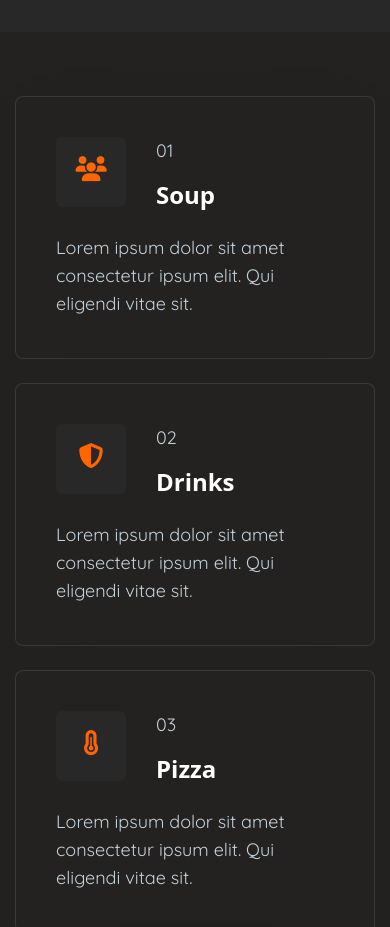
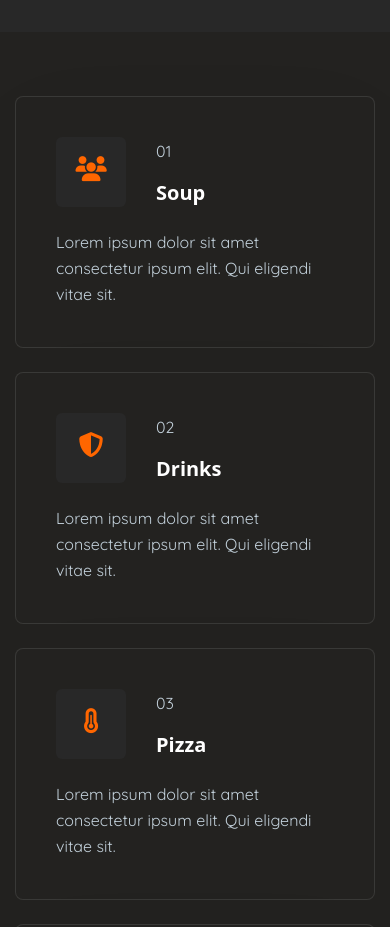
Before and after one commit to KhaDoan209/Diner, a plain HTML site: page index.html in a window 390 px wide. Shown: the part 2840-3767 px from the top of the page. Drawn offline with nearby package versions, Linux system fonts and the light colour scheme.

Commit message:
features-section responsive done

```diff
--- a/css/features.css
+++ b/css/features.css
@@ -76,3 +76,21 @@
   .features__item:hover .header__icon > i {
     color: white;
   }
+
+  /* Features Responsive */
+
+  @media screen and (max-width:1080px) {
+    .item__header .infor h4 a{
+      font-size: 20px;
+    }
+  }
+
+  @media screen and (max-width:600px) {
+    .item__header .infor p{
+      font-size: 16px;
+    }
+    .item__content p{
+      font-size: 16px;
+      line-height: 26px;
+    }
+  }
```
